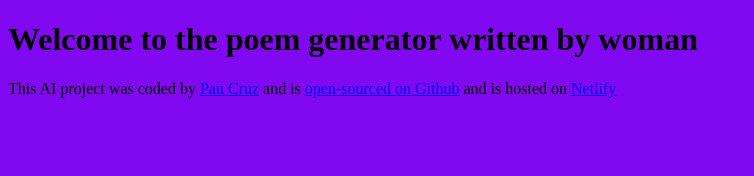
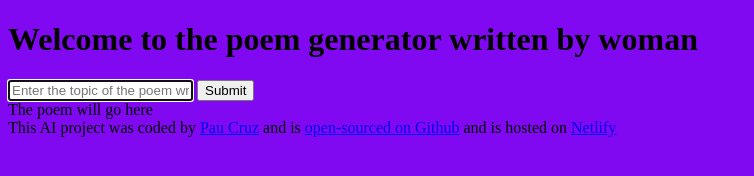
Before and after one commit to paucruz5/women-poems-generator, a plain HTML site: page index.html in a window 1280 px wide. Shown: the whole page, without its empty margins (0-754 px from the left). Drawn offline with Linux system fonts and the light colour scheme; a script that the page names is missing.

Commit message:
HTML structure

```diff
--- a/index.html
+++ b/index.html
@@ -7,7 +7,22 @@
     <title>Women written poems searcher</title>
   </head>
   <body>
-    <h1>Welcome to the poem generator written by woman</h1>
+    <header>
+      <h1>Welcome to the poem generator written by woman</h1>
+    </header>
+    <main>
+      <form>
+        <input
+          type="text"
+          placeholder="Enter the topic of the poem written by women"
+          autofocus
+          required
+          autocomplete="off"
+        />
+        <input type="submit" />
+      </form>
+      <div>The poem will go here</div>
+    </main>
     <footer>
       This AI project was coded by
       <a href="https://github.com/paucruz5" target="_blank">Pau Cruz</a> and is
--- a/src/index.js
+++ /dev/null
@@ -1 +0,0 @@
-alert("hello");
```
